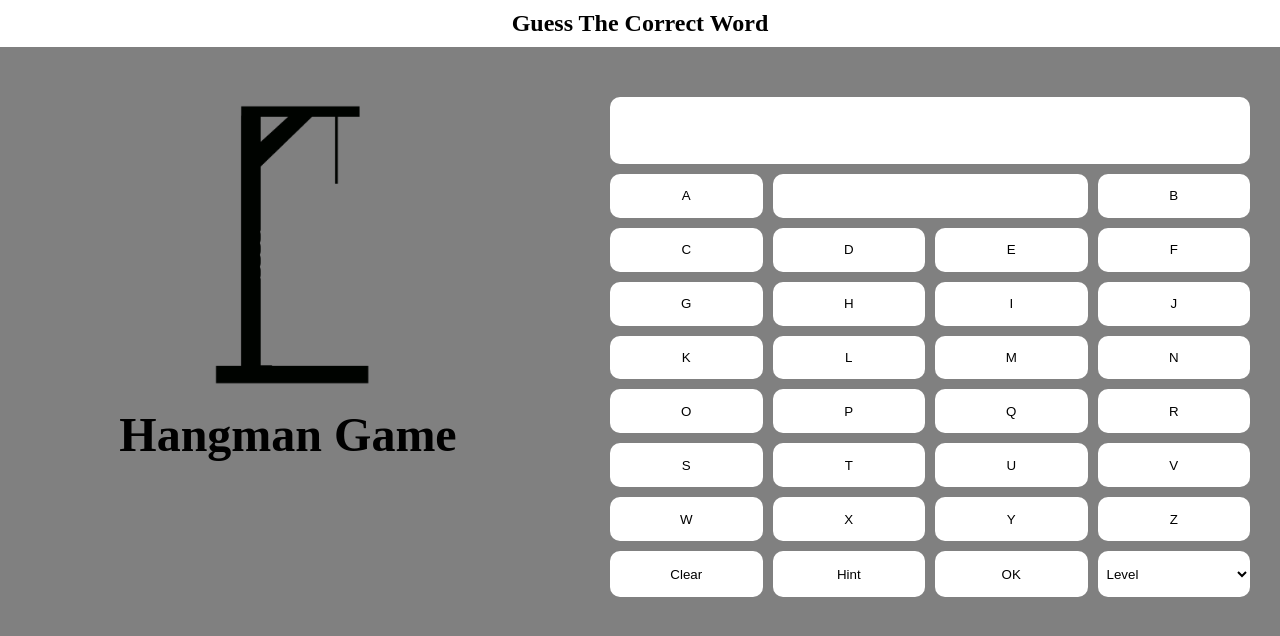
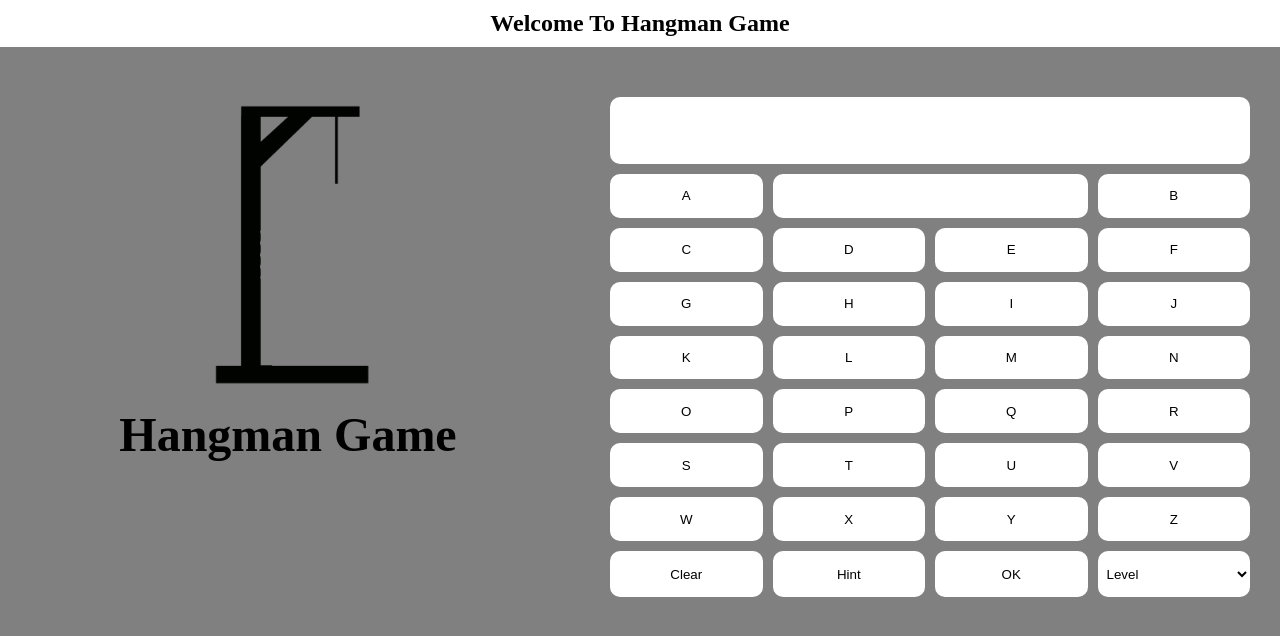
Before and after one commit to m-hamzaraj/hangman, a plain HTML site: page index.html in a window 1280 px wide. Drawn offline with Linux system fonts and the light colour scheme.

Commit message:
title change

```diff
--- a/index.html
+++ b/index.html
@@ -9,7 +9,7 @@
 
   <body>
     <div class="header">
-      <p>Guess The Correct Word</p>
+      <p>Welcome To Hangman Game</p>
     </div>
     <div class="hero">
       <div class="wrapper">
```
